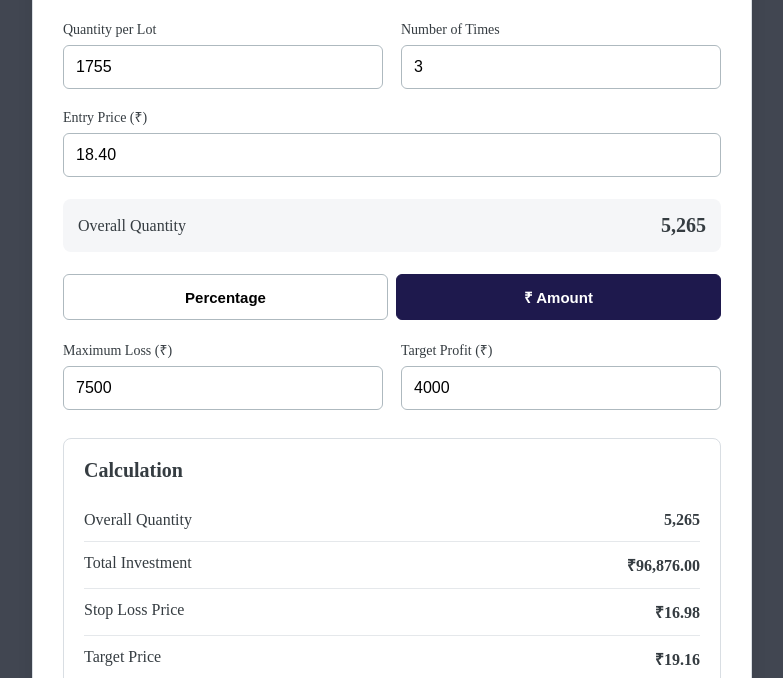
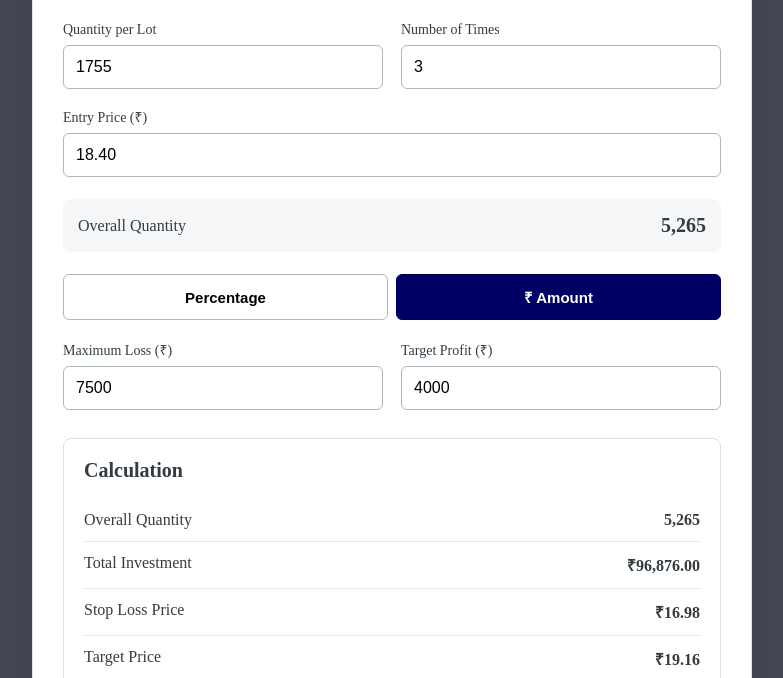
Before and after one commit to dheerajsharma2026/Price_percentage_calculator, a plain HTML site: page index.html in a window 1280 px wide. Shown: the part 122-800 px from the top of the page, without its empty margins (248-1031 px from the left). Drawn offline with Linux system fonts and the light colour scheme.

Commit message:
Update style.css 18:22

```diff
--- a/style.css
+++ b/style.css
@@ -301,9 +301,9 @@ input:focus {
 }
 
 .mode-button.active {
-    background: #1e194d;
+    background: var(--color-dark-blue);
     color: #ffffff;
-    border-color: #1e194d;
+    border-color: var(--color-dark-blue);
 }
 
 .mode-fields {
```
